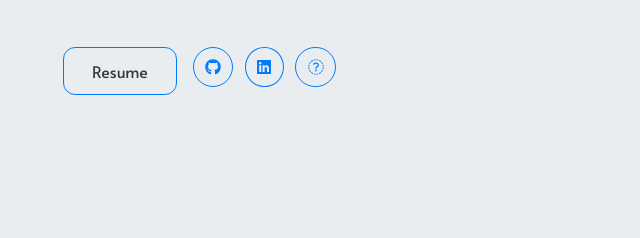
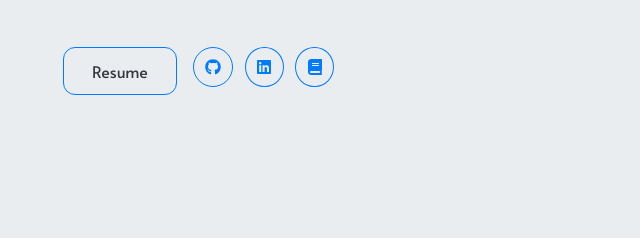
Before and after one commit to prasadudawant/prasadudawant.github.io, a plain HTML site: page index.html in a window 1280 px wide. Shown: the part 479-717 px from the top of the page, 55-695 px from the left. Drawn offline with Linux system fonts and the light colour scheme.

Commit message:
added netlify website

```diff
--- a/index.html
+++ b/index.html
@@ -287,7 +287,7 @@ Prasad Udawant Portfolio
 
     <span class="px-1">
         <a href="https://prasadudawant.netlify.app/" target="_blank" class="btn social-icon">
-            <i class="fab fa-globe"></i>
+            <i class="fas fa-book"></i>
         </a>
     </span>
 
```
